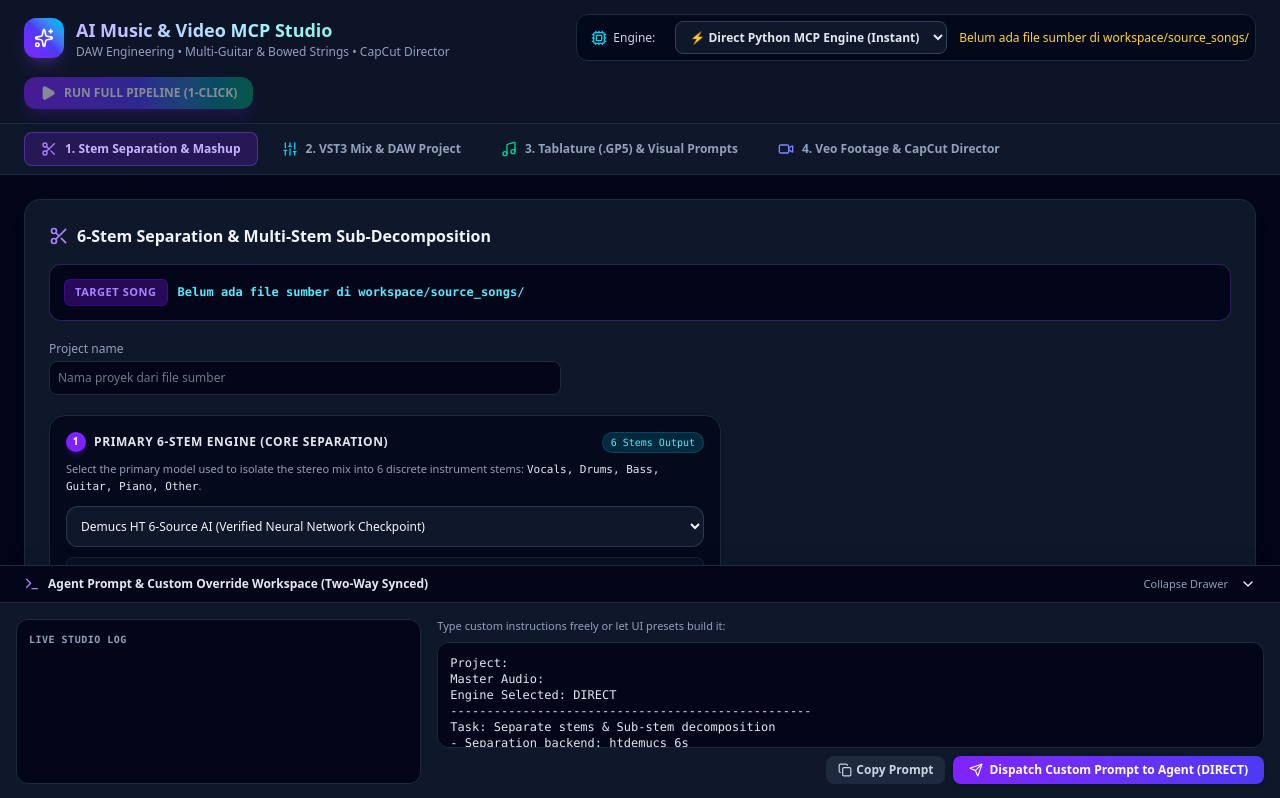
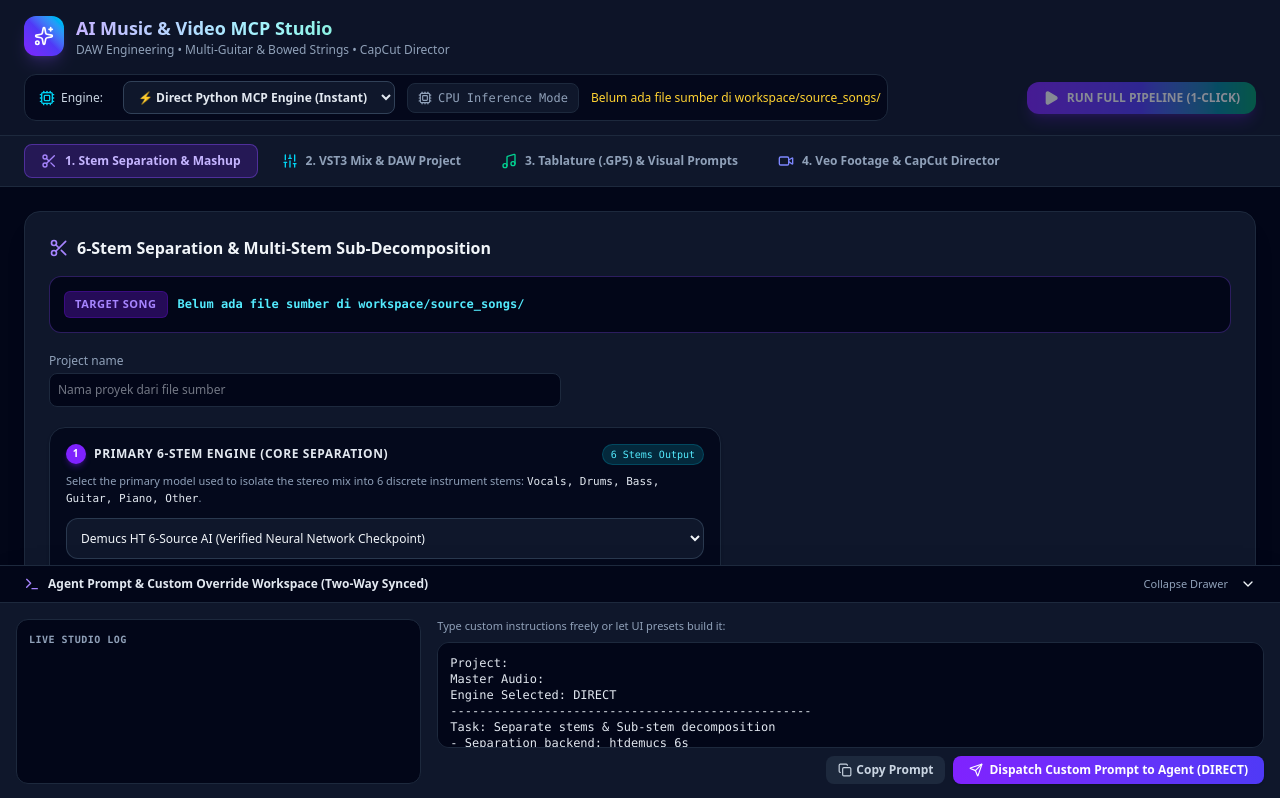
Before and after one commit to anggi1991/AI-Music-Video-MCP, a Next.js app in the folder web-ui/: page / in a window 1280 px wide. Shown: the top 798 px of the page. Built offline with nearby package versions, Linux system fonts and the light colour scheme.

Commit message:
feat(ui): dynamic nvidia cuda rtx 3070 telemetry in separation modal and header

```diff
--- a/web-ui/src/app/api/workspace/route.ts
+++ b/web-ui/src/app/api/workspace/route.ts
@@ -32,6 +32,16 @@ export async function GET() {
       return files;
     };
 
+    let hardware = { cuda_available: false, device_name: "CPU" };
+    const hardwarePath = path.join(workspaceDir, ".system_hardware.json");
+    if (fs.existsSync(hardwarePath)) {
+      try {
+        hardware = JSON.parse(fs.readFileSync(hardwarePath, "utf-8"));
+      } catch {
+        // ignore
+      }
+    }
+
     let syncMap = null;
     const syncMapPath = path.join(outputTabsDir, "visual_sync_map.json");
     if (fs.existsSync(syncMapPath)) {
@@ -64,7 +74,9 @@ export async function GET() {
 
     return NextResponse.json({
       status: "success",
+      hardware,
       workspace: {
+        hardware,
         audio_candidates: audioCandidates,
         source_status: audioCandidates.length ? "ready" : "empty",
         input_stems: getFiles(inputStemsDir, true),
--- a/web-ui/src/app/page.tsx
+++ b/web-ui/src/app/page.tsx
@@ -391,6 +391,18 @@ export default function StudioDashboard() {
             <option value="codex">🧠 OpenAI Codex CLI</option>
           </select>
 
+          {workspace?.hardware?.cuda_available ? (
+            <div className="hidden sm:flex items-center gap-1.5 px-2.5 py-1.5 bg-emerald-950/60 border border-emerald-500/30 rounded-lg text-emerald-300 text-xs font-mono font-medium" title="CUDA Hardware Acceleration Active">
+              <span className="w-2 h-2 rounded-full bg-emerald-400 animate-pulse" />
+              <span>{workspace.hardware.device_name}</span>
+            </div>
+          ) : (
+            <div className="hidden sm:flex items-center gap-1.5 px-2.5 py-1.5 bg-slate-900 border border-slate-800 rounded-lg text-slate-400 text-xs font-mono font-medium">
+              <Cpu className="w-3.5 h-3.5" />
+              <span>CPU Inference Mode</span>
+            </div>
+          )}
+
           {workspace?.audio_candidates?.length > 0 ? (
             <select
               value={audioPath}
@@ -561,7 +573,11 @@ export default function StudioDashboard() {
                   <option value="cascaded_separation">Cascaded Multi-Stage Pipeline (Unavailable: requires verified models)</option>
                 </select>
                 <div className="text-[11px] text-slate-400 mt-2.5 leading-relaxed bg-slate-900/60 p-2.5 rounded-lg border border-slate-800/60">
-                  {separationModel === "htdemucs_6s" && "✨ Deep Learning AI: Full 6-source neural net separation. High acoustic isolation. Takes ~15–30s on NVIDIA RTX GPU or ~4–8 min on CPU."}
+                  {separationModel === "htdemucs_6s" && (
+                    workspace?.hardware?.cuda_available
+                      ? `⚡ Deep Learning AI: Full 6-source neural net separation accelerated by ${workspace.hardware.device_name} (~15–30s). High acoustic isolation.`
+                      : "⚡ Deep Learning AI: Full 6-source neural net separation running on CPU (~4–8 min). High acoustic isolation."
+                  )}
                   {separationModel === "experimental_dsp_masks" && "⚡ Fast DSP Preview: Instant mathematical STFT & Mid/Side filterbank (~2 seconds). Useful for rapid testing without neural net load."}
                   {separationModel === "cascaded_separation" && "⚠️ Cascade remains unavailable until verified task-specific weights and output mappings are configured."}
                 </div>
@@ -1365,7 +1381,7 @@ export default function StudioDashboard() {
               <div>
                 <span className="text-[10px] uppercase font-bold tracking-wider text-slate-400 block mb-0.5">Engine / Hardware</span>
                 <span className="text-xs font-semibold text-slate-200 block truncate">
-                  {activeOperation === "separate_stems" ? "htdemucs_6s (CPU Inference)" : "Python DSP Engine"}
+                  {activeOperation === "separate_stems" ? (workspace?.hardware?.cuda_available ? `htdemucs_6s (${workspace.hardware.device_name} CUDA)` : "htdemucs_6s (CPU Inference)") : "Python DSP Engine"}
                 </span>
               </div>
             </div>
@@ -1378,7 +1394,9 @@ export default function StudioDashboard() {
               </p>
               <p className="text-[11px] text-slate-400">
                 {activeOperation === "separate_stems"
-                  ? "Demucs 6-stem AI separation is running on CPU. Typical processing time is ~4-8 minutes depending on audio length. Audio stems are actively being written to workspace/input_stems/ in real time."
+                  ? (workspace?.hardware?.cuda_available
+                      ? `Demucs 6-stem AI separation is running on ${workspace.hardware.device_name} GPU. Typical processing time is ~15–30 seconds. Audio stems are actively being written to workspace/input_stems/ in real time.`
+                      : "Demucs 6-stem AI separation is running on CPU. Typical processing time is ~4-8 minutes depending on audio length. Audio stems are actively being written to workspace/input_stems/ in real time.")
                   : "Task is executing in background. Output files will be synced automatically."}
               </p>
             </div>
```
Also changed, not shown: 1 other file (tests, documents, lock files or other folders).
